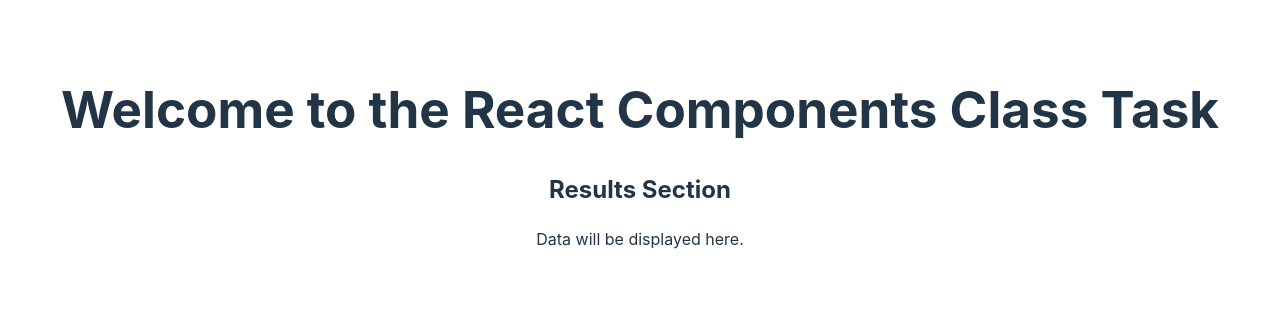
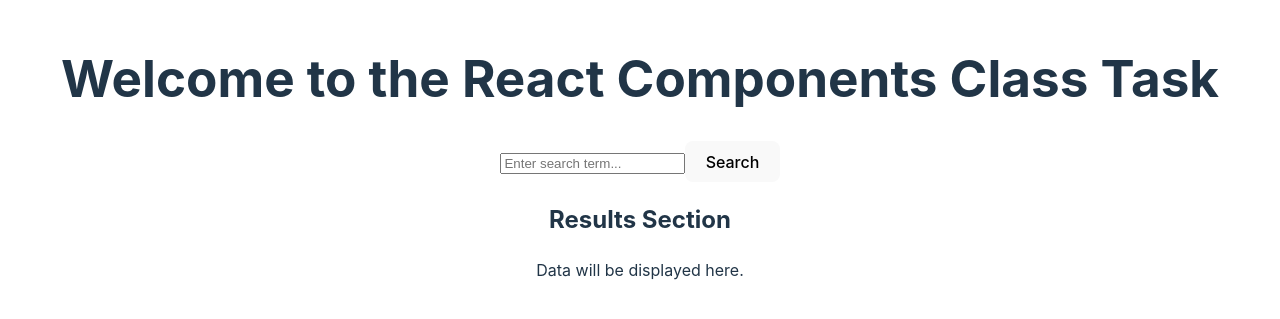
Before and after one commit to viktoriiazk/viktoriiazk-REACT2025Q1, a React (Vite) app in the folder rs-react-app/: page / in a window 1280 px wide. Shown: the part 243-562 px from the top of the page. Built offline with nearby package versions, Linux system fonts and the light colour scheme.

Commit message:
feat: add search input

```diff
--- a/rs-react-app/src/components/TopControls.tsx
+++ b/rs-react-app/src/components/TopControls.tsx
@@ -1,10 +1,35 @@
 import React, { Component } from 'react';
 
-class TopControls extends Component {
+interface TopControlsProps {
+  searchTerm: string;
+}
+class TopControls extends Component<{}, TopControlsProps> {
+  constructor(props: {}) {
+    super(props);
+    this.state = {
+      searchTerm: '',
+    };
+  }
+
+  handleInputChange = (event: React.ChangeEvent<HTMLInputElement>) => {
+    this.setState({ searchTerm: event.target.value });
+    console.log(this.state.searchTerm);
+  };
+
   render() {
     return (
       <div>
         <h1>Welcome to the React Components Class Task</h1>
+
+        <div>
+          <input
+            type="text"
+            placeholder="Enter search term..."
+            value={this.state.searchTerm}
+            onChange={this.handleInputChange}
+          />
+          <button>Search</button>
+        </div>
       </div>
     );
   }
```
